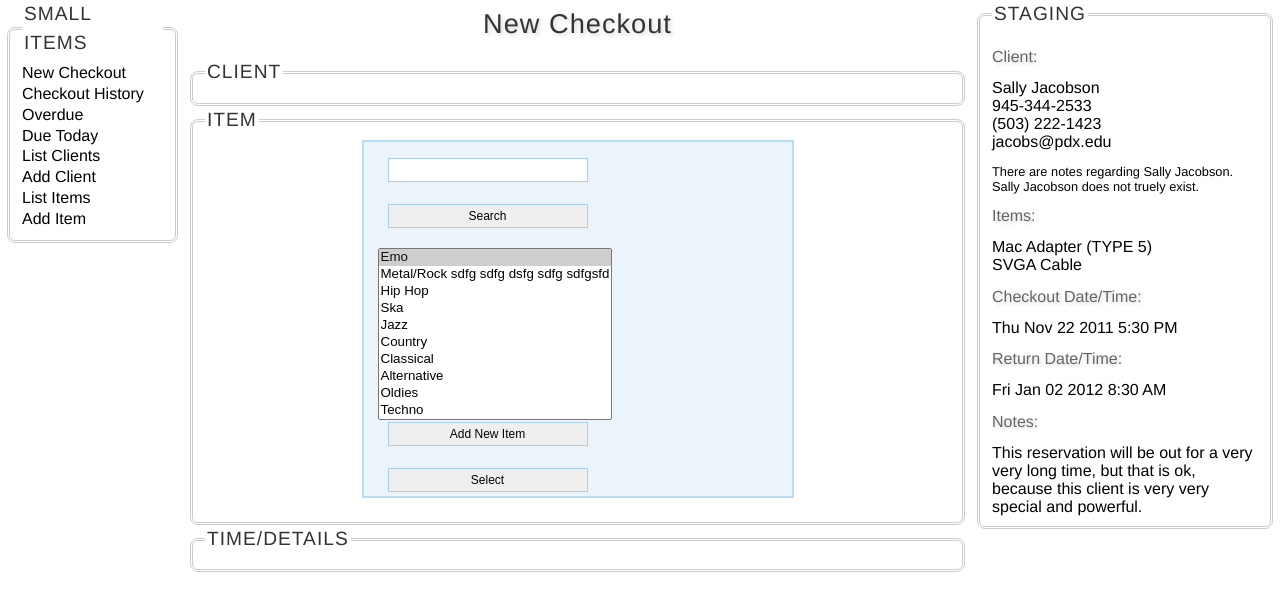
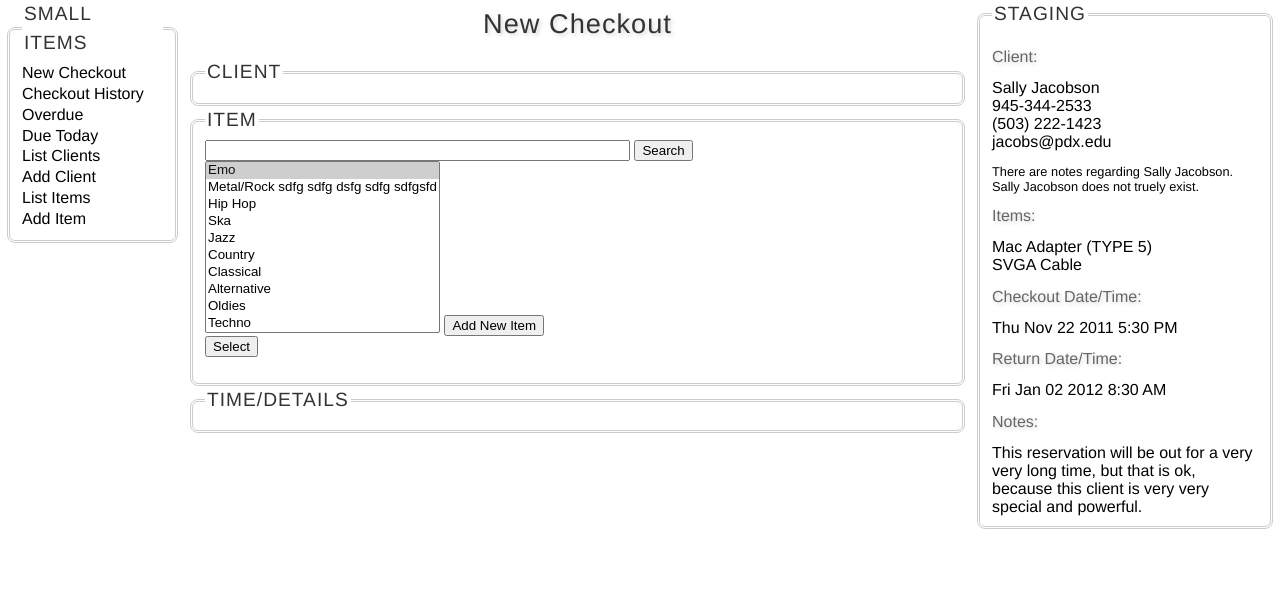
Before and after one commit to hallahan/smallitems, a PHP site: page /newcheckout.php in a window 1280 px wide. Shown: the top 611 px of the page. Run offline with PHP 8.4, Linux system fonts and the light colour scheme.

```diff
--- a/newcheckoutmiddle.php
+++ b/newcheckoutmiddle.php
@@ -6,12 +6,10 @@
 	</fieldset>
 	<fieldset>
 		<legend>Item</legend>
-
-		<div id="stylized" class="myform">
 		<form>
 			<input type="text" name="searchclient" size="50" />
 			<input type="button" value="Search"/>
-			<br class="clear"/>
+			<br />
 				<select multiple name="music" size="10" >
 					<option value="emo" selected>Emo</option>
 					<option value="metal/rock" >Metal/Rock sdfg sdfg dsfg sdfg sdfgsfd</option>
@@ -25,11 +23,9 @@
 					<option value="techno" >Techno</option>
 				</select>
 				<input type="button" value="Add New Item" />
-				<br class="clear"/>
+				<br />
 			<input type="button" value="Select" />
 		</form>
-		</div>
-
 	</fieldset>
 	<fieldset>
 		<legend>Time/Details</legend>
--- a/style.css
+++ b/style.css
@@ -151,65 +151,3 @@ img {
 .elementRight {
 	float: right
 }
-
-
-.clear{clear:both; height:1px;}
-/* ----------- My Form ----------- */
-.myform{
-margin:0 auto;
-width:400px;
-padding:14px;
-}
-
-/* ----------- stylized ----------- */
-#stylized{
-border:solid 2px #b7ddf2;
-background:#ebf4fb;
-}
-#stylized h1 {
-font-size:14px;
-font-weight:bold;
-margin-bottom:8px;
-}
-#stylized p{
-font-size:11px;
-color:#666666;
-margin-bottom:20px;
-border-bottom:solid 1px #b7ddf2;
-padding-bottom:10px;
-}
-#stylized label{
-display:block;
-font-weight:bold;
-text-align:right;
-width:140px;
-float:left;
-}
-#stylized .small{
-color:#666666;
-display:block;
-font-size:11px;
-font-weight:normal;
-text-align:right;
-width:140px;
-}
-#stylized input{
-float:left;
-font-size:12px;
-padding:4px 2px;
-border:solid 1px #aacfe4;
-width:200px;
-margin:2px 0 20px 10px;
-}
-#stylized button{
-clear:both;
-margin-left:150px;
-width:125px;
-height:31px;
-background:#666666 url(img/button.png) no-repeat;
-text-align:center;
-line-height:31px;
-color:#FFFFFF;
-font-size:11px;
-font-weight:bold;
-}
```
